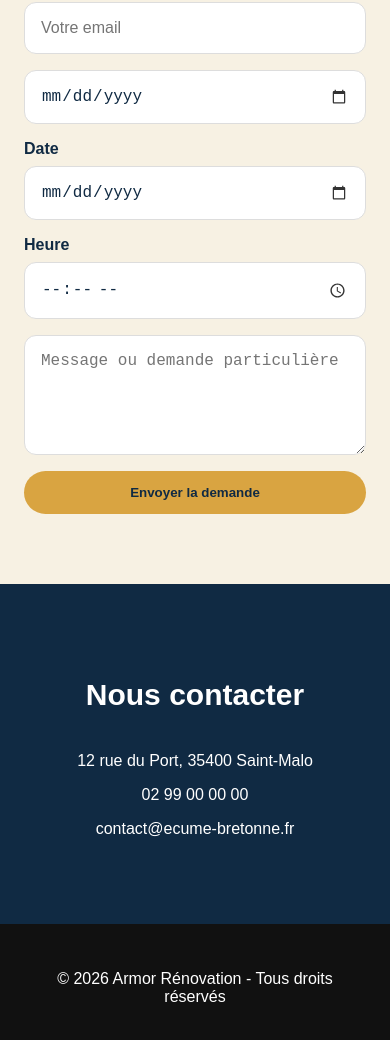
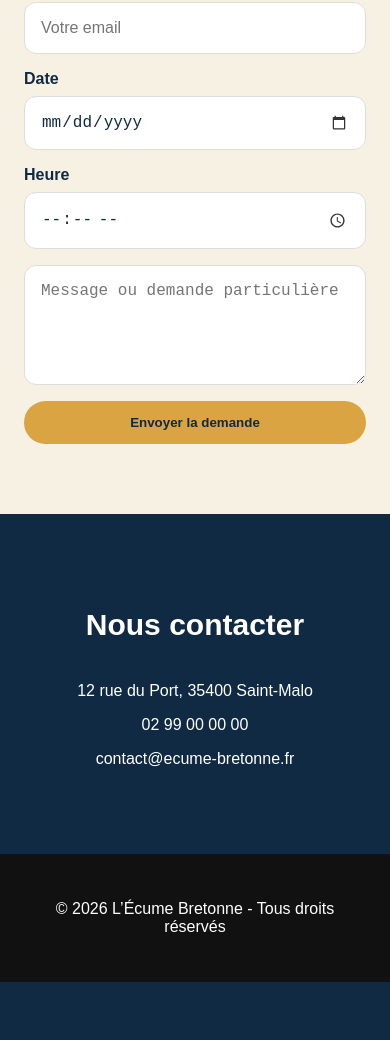
Before and after one commit to GVilledieu/Projects, an Angular app in the folder projects/: page /restaurant in a window 390 px wide. Shown: the part 3371-4411 px from the top of the page. After the commit the page ends 4353 px from the top, so only its background shows below. Built offline with nearby package versions, Linux system fonts and the light colour scheme.

Commit message:
date fix mobile

```diff
--- a/projects/src/app/pages/restaurant/restaurant.component.css
+++ b/projects/src/app/pages/restaurant/restaurant.component.css
@@ -194,6 +194,30 @@ textarea {
   border: 1px solid #ddd;
   border-radius: 12px;
   font-size: 16px;
+  background: white;
+  color: #102a43;
+}
+
+label {
+  display: grid;
+  gap: 8px;
+  font-weight: bold;
+  color: #102a43;
+}
+
+input[type="date"],
+input[type="time"] {
+  appearance: none;
+  -webkit-appearance: none;
+  min-height: 52px;
+  background: white;
+  color: #102a43;
+}
+
+input[type="date"]::-webkit-calendar-picker-indicator,
+input[type="time"]::-webkit-calendar-picker-indicator {
+  opacity: 1;
+  filter: invert(20%);
 }
 
 textarea {
@@ -283,32 +307,6 @@ footer {
     transition: 0.25s ease;
     z-index: 999;
   }
-
-  input,
-  textarea {
-    background: white;
-    color: #102a43;
-  }
-  label {
-    display: grid;
-    gap: 8px;
-    font-weight: bold;
-    color: #102a43;
-  }
-  input[type="date"],
-  input[type="time"] {
-    appearance: none;
-    -webkit-appearance: none;
-    min-height: 52px;
-    background: white;
-    color: #102a43;
-  }
-
-  input[type="date"]::-webkit-calendar-picker-indicator,
-  input[type="time"]::-webkit-calendar-picker-indicator {
-    opacity: 1;
-    filter: invert(20%);
-  }
   .nav-links.open {
     opacity: 1;
     visibility: visible;
--- a/projects/src/app/pages/restaurant/restaurant.component.html
+++ b/projects/src/app/pages/restaurant/restaurant.component.html
@@ -20,7 +20,7 @@
       Une adresse chaleureuse au cœur de Saint-Malo, entre poissons du marché,
       produits locaux et ambiance bord de mer.
     </p>
-    <a href="#reservation" class="btn">Réserver une table</a>
+    <a routerLink="/restaurant" fragment="reservation" class="btn">Réserver une table</a>
   </section>
 </header>
 
@@ -83,7 +83,7 @@
 <form>
   <input type="text" placeholder="Votre nom" />
   <input type="email" placeholder="Votre email" />
-      <input type="date" />
+
   <label>
     Date
     <input type="date" />
@@ -93,6 +93,7 @@
     Heure
     <input type="time" />
   </label>
+
   <textarea placeholder="Message ou demande particulière"></textarea>
   <button type="button">Envoyer la demande</button>
 </form>
@@ -109,5 +110,5 @@
   ↑
 </a>
 <footer>
-  <p>© 2026 Armor Rénovation - Tous droits réservés</p>
+  <p>© 2026 L’Écume Bretonne - Tous droits réservés</p>
 </footer>
```
Lines whose indentation alone changed are shown as unchanged.
